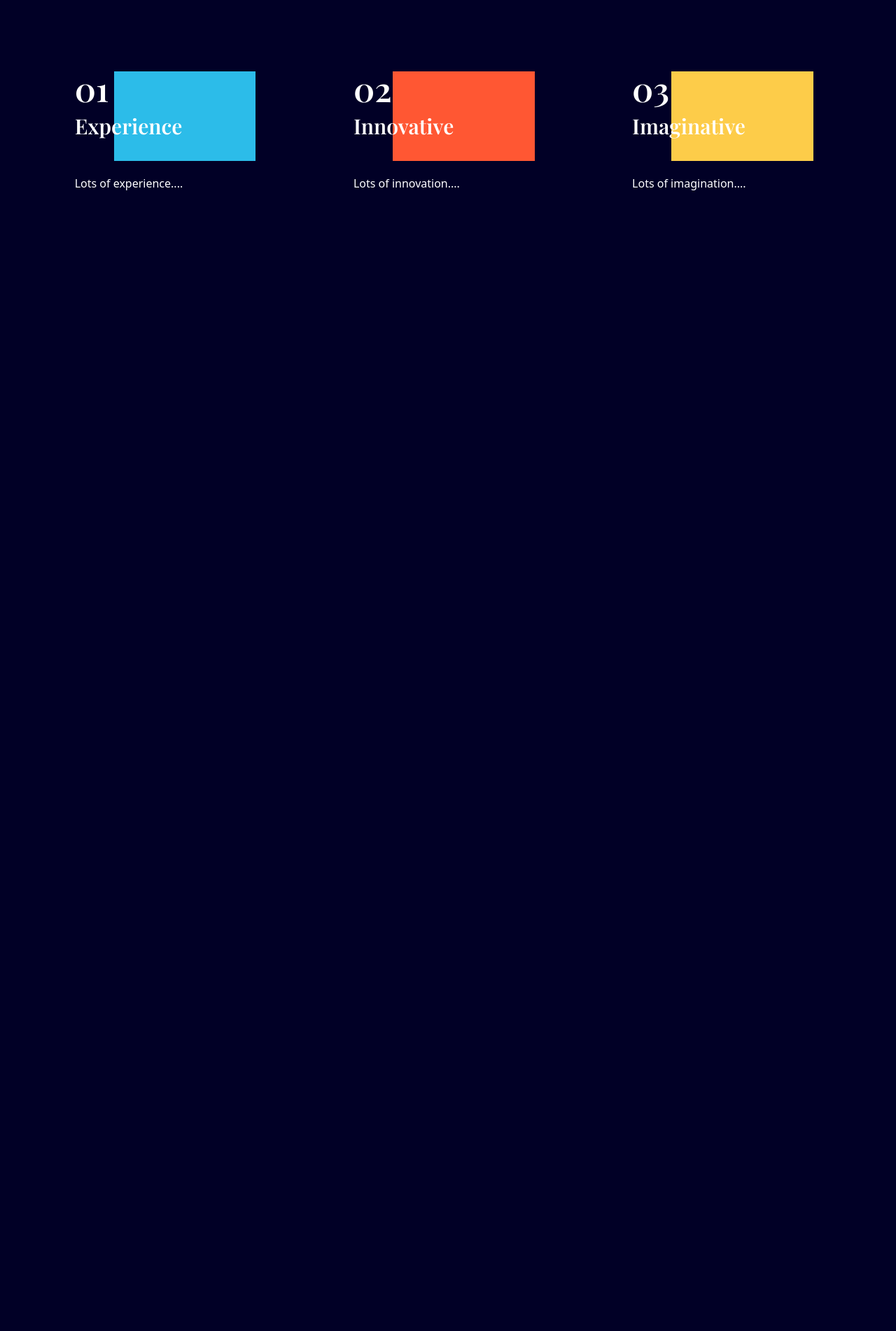
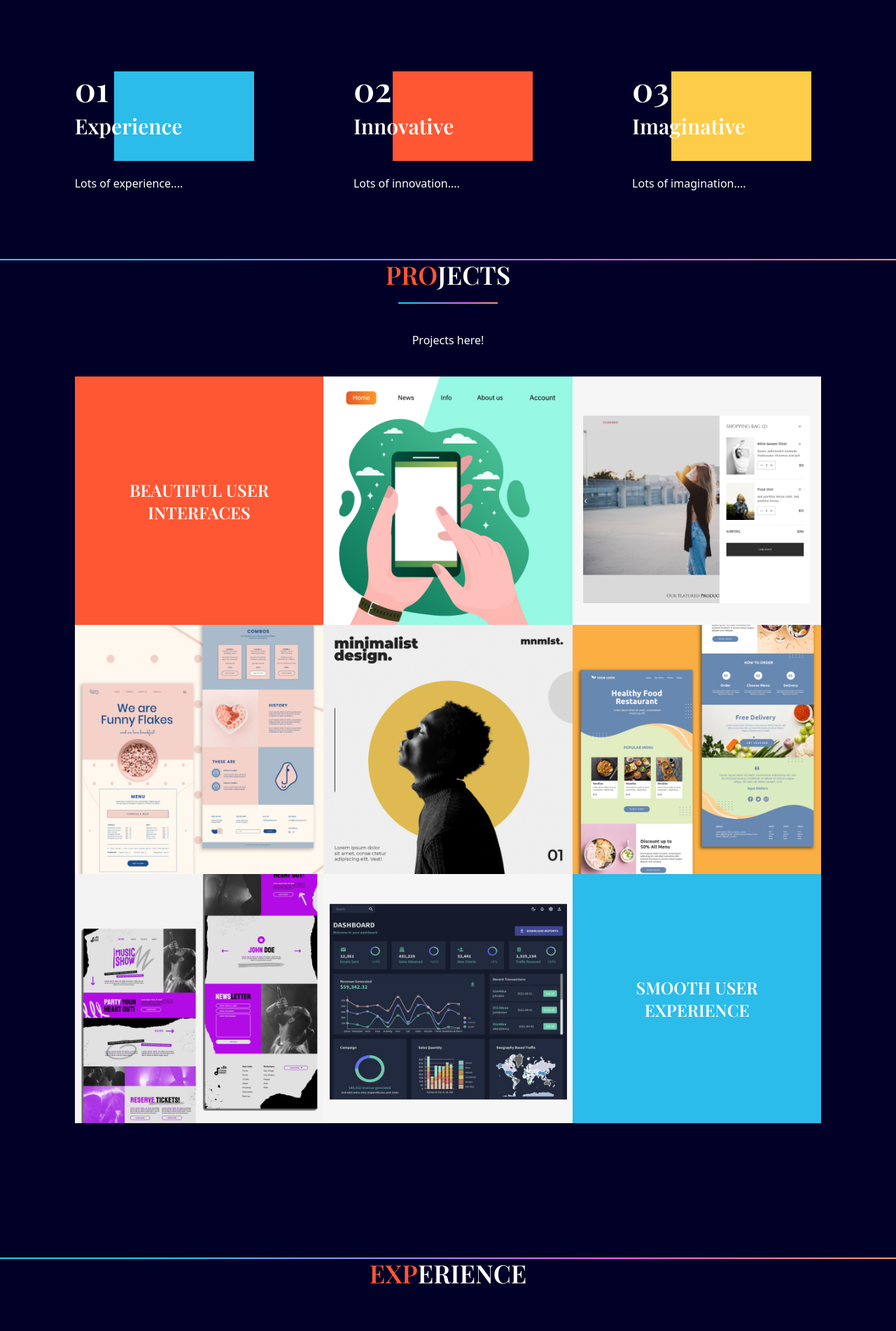
Before and after one commit to jakeisaacs/jakeisaacs.github.io, a React (Create React App) app: page / in a window 1280 px wide. Shown: the part 1198-3100 px from the top of the page at 70% size. Before the commit the page ends 1602 px from the top, so only its background shows below. Built offline with nearby package versions, Linux system fonts and the light colour scheme.

Commit message:
Same as last commit...

```diff
--- a/package.json
+++ b/package.json
@@ -14,6 +14,7 @@
     "react": "^18.2.0",
     "react-anchor-link-smooth-scroll": "^1.0.12",
     "react-dom": "^18.2.0",
+    "react-hook-form": "^7.45.4",
     "react-native": "^0.72.4",
     "react-native-web": "^0.19.8",
     "react-scripts": "5.0.1",
--- a/public/output.css
+++ b/public/output.css
@@ -586,6 +586,28 @@
   --tw-backdrop-sepia:  ;
 }
 
+.container{
+  width: 100%;
+}
+
+@media (min-width: 480px){
+  .container{
+    max-width: 480px;
+  }
+}
+
+@media (min-width: 768px){
+  .container{
+    max-width: 768px;
+  }
+}
+
+@media (min-width: 1060px){
+  .container{
+    max-width: 1060px;
+  }
+}
+
 .visible{
   visibility: visible;
 }
@@ -642,10 +664,6 @@
   z-index: 40;
 }
 
-.z-\[-1\]{
-  z-index: -1;
-}
-
 .mx-auto{
   margin-left: auto;
   margin-right: auto;
@@ -653,6 +671,10 @@
 
 .my-10{
   margin-top: 2.5rem;
+  margin-bottom: 2.5rem;
+}
+
+.mb-10{
   margin-bottom: 2.5rem;
 }
 
@@ -724,8 +746,8 @@
   height: 100%;
 }
 
-.w-1\/2{
-  width: 50%;
+.max-h-\[400px\]{
+  max-height: 400px;
 }
 
 .w-1\/3{
@@ -856,8 +878,16 @@
   background-image: linear-gradient(90deg, #24CBFF 14.53%, #FC59FF 69.36%, #FFBD0C 117.73%);
 }
 
+.p-10{
+  padding: 2.5rem;
+}
+
 .p-12{
   padding: 3rem;
+}
+
+.p-16{
+  padding: 4rem;
 }
 
 .p-2{
@@ -901,6 +931,10 @@
 
 .pb-24{
   padding-bottom: 6rem;
+}
+
+.pb-48{
+  padding-bottom: 12rem;
 }
 
 .pr-0{
@@ -980,6 +1014,10 @@
   color: rgb(253 204 73 / var(--tw-text-opacity));
 }
 
+.opacity-0{
+  opacity: 0;
+}
+
 .transition{
   transition-property: color, background-color, border-color, fill, stroke, opacity, box-shadow, -webkit-text-decoration-color, -webkit-transform, -webkit-filter, -webkit-backdrop-filter;
   transition-property: color, background-color, border-color, text-decoration-color, fill, stroke, opacity, box-shadow, transform, filter, backdrop-filter;
@@ -1027,6 +1065,11 @@
   top: -5rem;
 }
 
+.before\:left-14::before{
+  content: var(--tw-content);
+  left: 3.5rem;
+}
+
 .before\:left-\[-35px\]::before{
   content: var(--tw-content);
   left: -35px;
@@ -1035,6 +1078,16 @@
 .before\:left-\[-50\%\]::before{
   content: var(--tw-content);
   left: -50%;
+}
+
+.before\:right-0::before{
+  content: var(--tw-content);
+  right: 0px;
+}
+
+.before\:top-0::before{
+  content: var(--tw-content);
+  top: 0px;
 }
 
 .before\:top-\[-120px\]::before{
@@ -1052,6 +1105,11 @@
   z-index: -1;
 }
 
+.before\:h-32::before{
+  content: var(--tw-content);
+  height: 8rem;
+}
+
 .before\:h-6::before{
   content: var(--tw-content);
   height: 1.5rem;
@@ -1062,6 +1120,11 @@
   height: 100%;
 }
 
+.before\:w-1\/2::before{
+  content: var(--tw-content);
+  width: 50%;
+}
+
 .before\:w-6::before{
   content: var(--tw-content);
   width: 1.5rem;
@@ -1070,6 +1133,11 @@
 .before\:w-full::before{
   content: var(--tw-content);
   width: 100%;
+}
+
+.before\:max-w-\[200px\]::before{
+  content: var(--tw-content);
+  max-width: 200px;
 }
 
 .before\:max-w-\[400px\]::before{
@@ -1105,6 +1173,24 @@
   border-color: rgb(253 204 73 / var(--tw-border-opacity));
 }
 
+.before\:bg-blue::before{
+  content: var(--tw-content);
+  --tw-bg-opacity: 1;
+  background-color: rgb(44 188 233 / var(--tw-bg-opacity));
+}
+
+.before\:bg-red::before{
+  content: var(--tw-content);
+  --tw-bg-opacity: 1;
+  background-color: rgb(255 87 51 / var(--tw-bg-opacity));
+}
+
+.before\:bg-yellow::before{
+  content: var(--tw-content);
+  --tw-bg-opacity: 1;
+  background-color: rgb(253 204 73 / var(--tw-bg-opacity));
+}
+
 .hover\:bg-blue:hover{
   --tw-bg-opacity: 1;
   background-color: rgb(44 188 233 / var(--tw-bg-opacity));
@@ -1127,6 +1213,10 @@
 
 .hover\:opacity-50:hover{
   opacity: 0.5;
+}
+
+.hover\:opacity-90:hover{
+  opacity: 0.9;
 }
 
 .hover\:saturate-200:hover{
@@ -1160,6 +1250,16 @@
   }
 }
 
+@media (min-width: 768px){
+  .sm\:grid{
+    display: grid;
+  }
+
+  .sm\:grid-cols-3{
+    grid-template-columns: repeat(3, minmax(0, 1fr));
+  }
+}
+
 @media (min-width: 1060px){
   .md\:order-2{
     order: 2;
@@ -1177,6 +1277,10 @@
     display: flex;
   }
 
+  .md\:h-1\/2{
+    height: 50%;
+  }
+
   .md\:h-full{
     height: 100%;
   }
@@ -1185,8 +1289,12 @@
     width: 33.333333%;
   }
 
-  .md\:w-3\/4{
-    width: 75%;
+  .md\:w-2\/3{
+    width: 66.666667%;
+  }
+
+  .md\:w-2\/5{
+    width: 40%;
   }
 
   .md\:max-w-\[600px\]{
@@ -1212,4 +1320,9 @@
   .md\:text-start{
     text-align: start;
   }
+
+  .before\:md\:w-3\/4::before{
+    content: var(--tw-content);
+    width: 75%;
+  }
 }
--- a/src/App.js
+++ b/src/App.js
@@ -1,7 +1,10 @@
 import Navbar from "./scenes/Navbar";
 import DotGroup from "./scenes/DotGroup";
 import Landing from "./scenes/Landing";
-import MySkills from "./scenes/MySkills.jsx";
+import MySkills from "./scenes/MySkills";
+import Projects from "./scenes/Projects";
+import Experience from "./scenes/Experience";
+import Contact from "./scenes/Contact";
 import { useEffect, useState } from "react";
 import LineGradient from "./components/LineGradient";
 import useMediaQuery from "./hooks/useMediaQuery";
@@ -37,8 +40,20 @@
         <Landing setSelectedPage={setSelectedPage} />
       </div>
       <LineGradient />
-      <div className="w-5/6 mx-auto md:h-full">
+      <div className="w-5/6 mx-auto ">
           <MySkills />
+      </div>
+      <LineGradient />
+      <div className="w-5/6 mx-auto">
+        <Projects />
+      </div>
+      <LineGradient />
+      <div className="w-5/6 mx-auto md:h-1/2">
+        <Experience />
+      </div>
+      <LineGradient />
+      <div className="w-5/6 mx-auto md:h-1/2">
+        <Contact />
       </div>
     </div>
   );
--- /dev/null
+++ b/src/scenes/Contact.jsx
@@ -0,0 +1,13 @@
+import LineGradient from "../components/LineGradient";
+import { useForm } from "react-hook-form";
+import { motion } from "framer-motion";
+
+const Contact = () => {
+    return (
+        <section id="contact">
+            CONTACT
+        </section>
+    )
+};
+
+export default Contact;
--- a/src/scenes/DotGroup.jsx
+++ b/src/scenes/DotGroup.jsx
@@ -16,25 +16,25 @@
             <AnchorLink
                 className={`${selectedPage === "skills" ? selectedStyles : "bg-dark-grey" }
                 w-3 h-3 rounded-full`}
-                href="#home"
+                href="#skills"
                 onClick={() => setSelectedPage("skills")}
             />
             <AnchorLink
                 className={`${selectedPage === "projects" ? selectedStyles : "bg-dark-grey" }
                 w-3 h-3 rounded-full`}
-                href="#home"
+                href="#projects"
                 onClick={() => setSelectedPage("projects")}
             />
             <AnchorLink
-                className={`${selectedPage === "resume" ? selectedStyles : "bg-dark-grey" }
+                className={`${selectedPage === "experience" ? selectedStyles : "bg-dark-grey" }
                 w-3 h-3 rounded-full`}
-                href="#home"
-                onClick={() => setSelectedPage("resume")}
+                href="#experience"
+                onClick={() => setSelectedPage("experience")}
             />
             <AnchorLink
                 className={`${selectedPage === "contact" ? selectedStyles : "bg-dark-grey" }
                 w-3 h-3 rounded-full`}
-                href="#home"
+                href="#contact"
                 onClick={() => setSelectedPage("contact")}
             />
         </div>
--- /dev/null
+++ b/src/scenes/Experience.jsx
@@ -0,0 +1,27 @@
+import { motion } from "framer-motion";
+
+const Experience = () => {
+    return (
+        <section id="experience">
+        <motion.div
+                className="md:w-2/5 mx-auto text-center"
+                initial="hidden"
+                whileInView="visible"
+                viewport={{ once: true, amount: 0.5 }}
+                transition={{ duration: 3.0 }}
+                variants={{
+                    hidden: { opacity: 0, x: -100 },
+                    visible: { opacity: 1, x: 0 }
+                }}
+            >
+                <div>
+                    <p className="font-playfair font-semibold text-4xl mb-5">
+                        <span className="text-red">EXP</span>ERIENCE
+                    </p>
+                </div>
+            </motion.div>
+        </section>
+    );
+};
+
+export default Experience;
--- a/src/scenes/MySkills.jsx
+++ b/src/scenes/MySkills.jsx
@@ -23,7 +23,7 @@
                     <p className="font-playfair font-semibold text-4xl mb-5">
                         MY <span className="text-red">SKILLS</span>
                     </p>
-                    <LineGradient width="w-1/3"/>
+                    <LineGradient width="w-1/3 md:w-2/3"/>
                     <p className="mt-10 mb-7">
                         Jake of all trades, master of none.
                     </p>
@@ -65,7 +65,7 @@
                         visible: { opacity: 1, y: 0 }
                     }}
                 >
-                    <div className="relative h-32 before:w-1/2 before:absolute before:md:w-3/4 before:left-14 before:bg-blue before:h-32 before:right-0 before:top-0 before:z-[-1]">
+                    <div className="relative h-32 before:w-1/2 before:absolute before:md:w-3/4 before:left-14 before:max-w-[200px] before:bg-blue before:h-32 before:right-0 before:top-0 before:z-[-1]">
                         <div className="z-10 ">
                             <p className="font-playfair font-semibold text-5xl">01</p>
                             <p className="font-playfair font-semibold text-3xl mt-3">Experience</p>
@@ -89,7 +89,7 @@
                         visible: { opacity: 1, y: 0 }
                     }}
                 >
-                    <div className="relative h-32 before:w-1/2 before:absolute before:md:w-3/4 before:left-14 before:bg-red before:h-32 before:right-0 before:top-0 before:z-[-1]">
+                    <div className="relative h-32 before:w-1/2 before:absolute before:md:w-3/4 before:left-14 before:max-w-[200px] before:bg-red before:h-32 before:right-0 before:top-0 before:z-[-1]">
                         <div className="z-10">
                             <p className="font-playfair font-semibold text-5xl">02</p>
                             <p className="font-playfair font-semibold text-3xl mt-3">Innovative</p>
@@ -112,7 +112,7 @@
                         visible: { opacity: 1, y: 0 }
                     }}
                 >
-                    <div className="relative h-32 before:w-1/2 before:absolute before:md:w-3/4 before:left-14 before:bg-yellow before:h-32 before:right-0 before:top-0 before:z-[-1]">
+                    <div className="relative h-32 before:w-1/2 before:absolute before:md:w-3/4 before:left-14 before:max-w-[200px] before:bg-yellow before:h-32 before:right-0 before:top-0 before:z-[-1]">
                         <div className="z-10">
                             <p className="font-playfair font-semibold text-5xl">03</p>
                             <p className="font-playfair font-semibold text-3xl mt-3">Imaginative</p>
```
Also changed, not shown: 1 other file (tests, documents, lock files or other folders).
